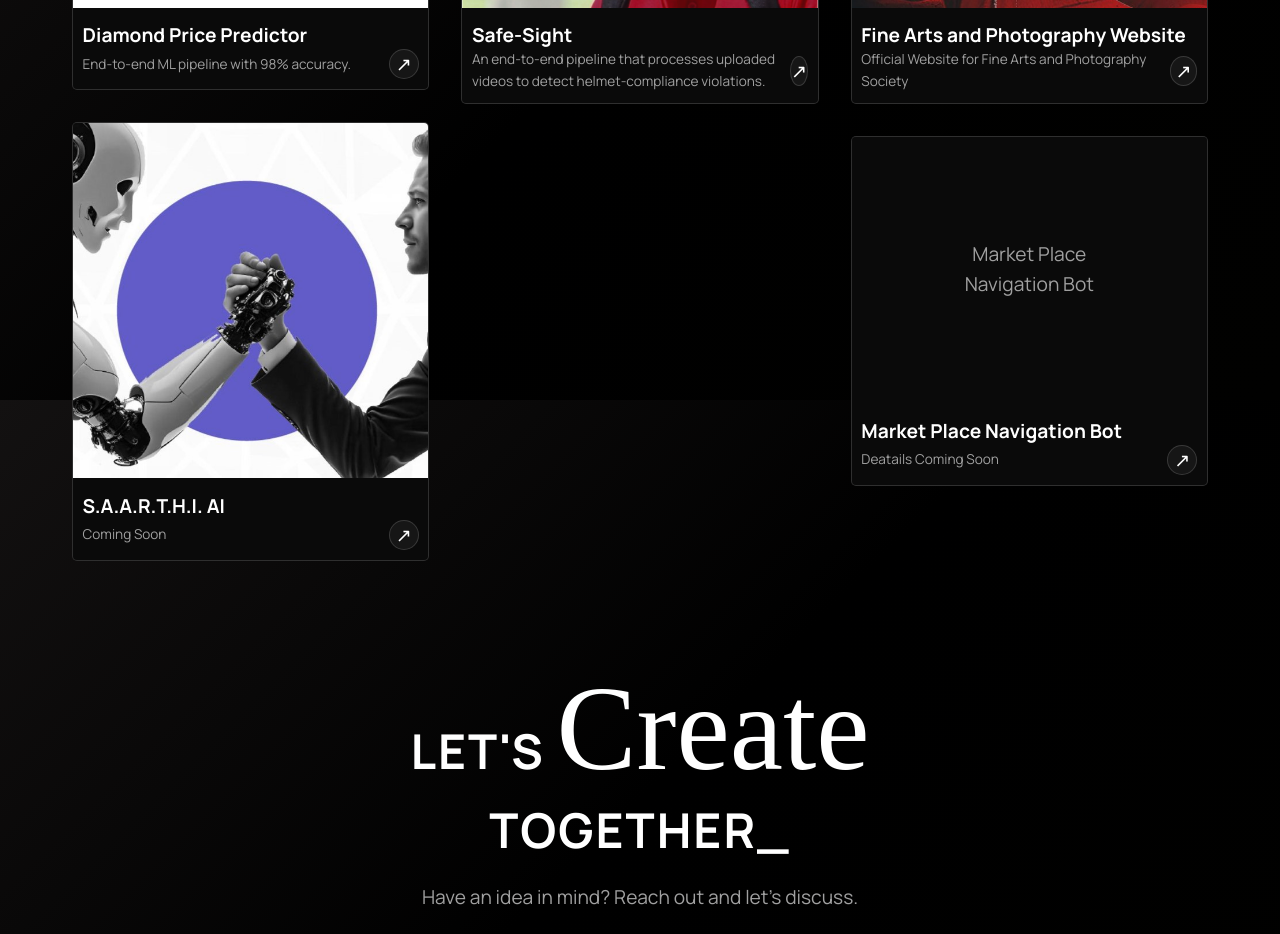
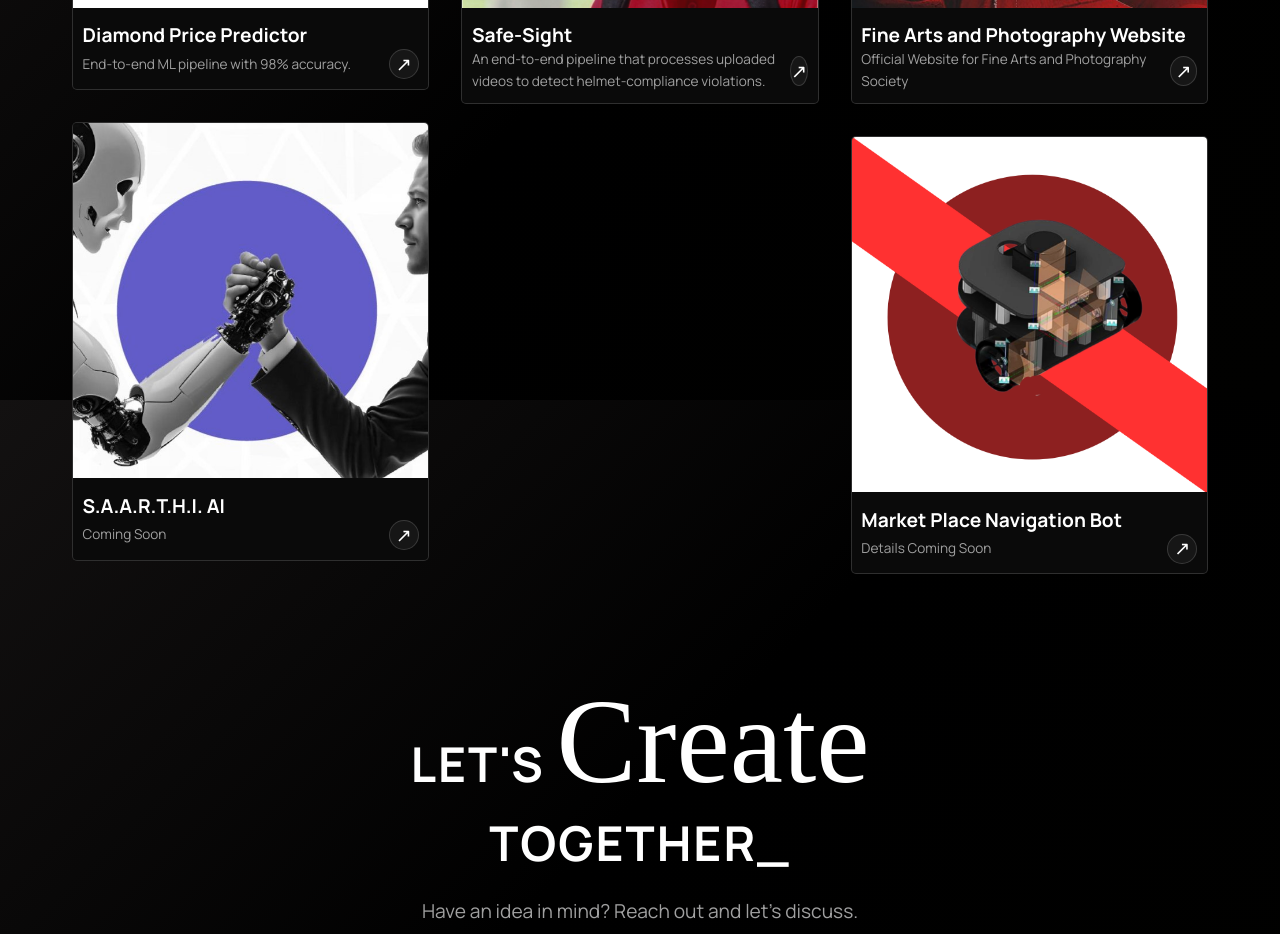
Before and after one commit to Spathneja21/Portfolio, a React (Vite) app: page / in a window 1280 px wide. Shown: the part 2800-3734 px from the top of the page. Built offline with nearby package versions, Linux system fonts and the light colour scheme; a web font is replaced by a local one.

Commit message:
added ros2 project

```diff
--- a/src/components/Work.jsx
+++ b/src/components/Work.jsx
@@ -145,11 +145,11 @@ const Work = () => {
             id: 27,
             category: 'ai',
             title: 'Market Place Navigation Bot',
-            shortDesc: 'Deatails Coming Soon',
+            shortDesc: 'Details Coming Soon',
             // description: `Built a website for Fine Arts and Photography Society,Thapar University.
             //               A platform for artists to showcase their work and for the society to manage its events and members.`,
             // tags: ['Replit', 'TailwindCSS', 'Typescript'],
-            // src: '/elements/ai/faps.png',
+            src: '/elements/ai/ros.png',
             // link: 'https://faps-website--ayushjuneja11.replit.app/'
         },
     ];
```
Also changed, not shown: public/elements/ai/ros.png (added).
